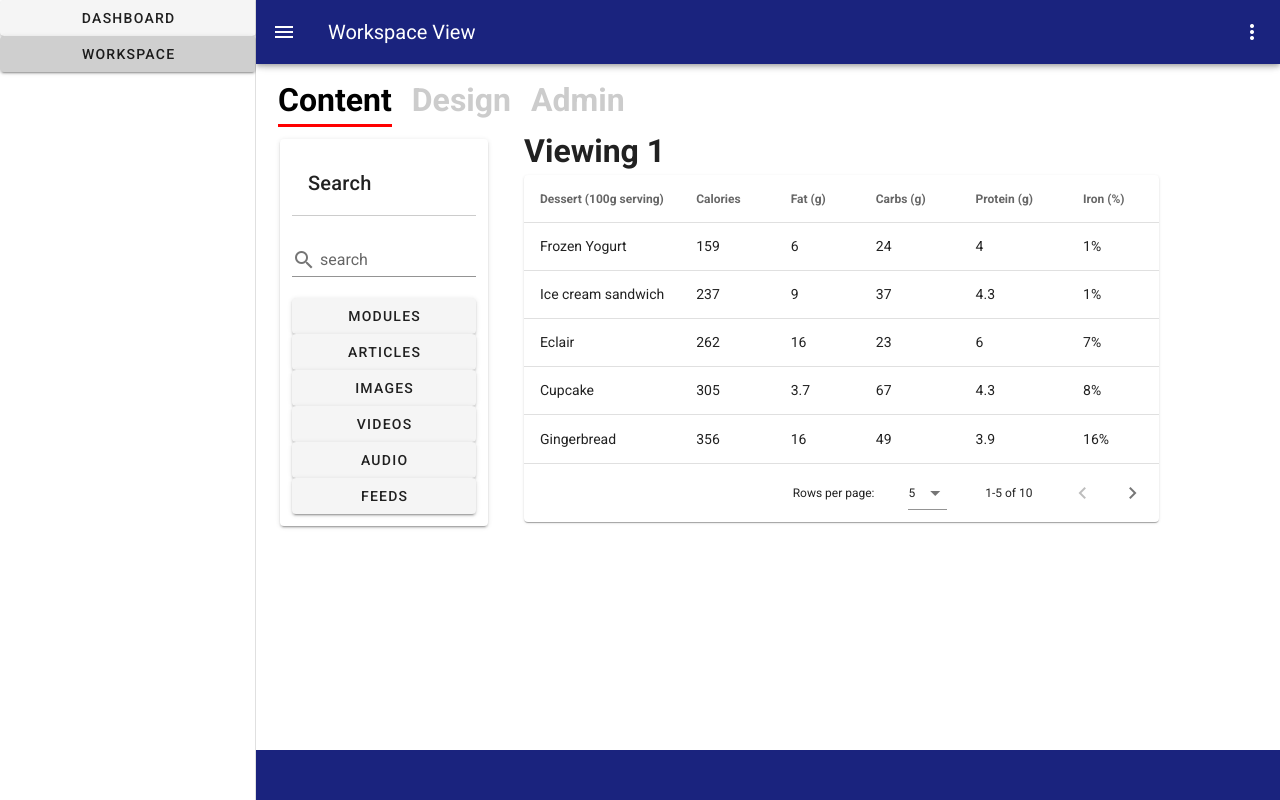
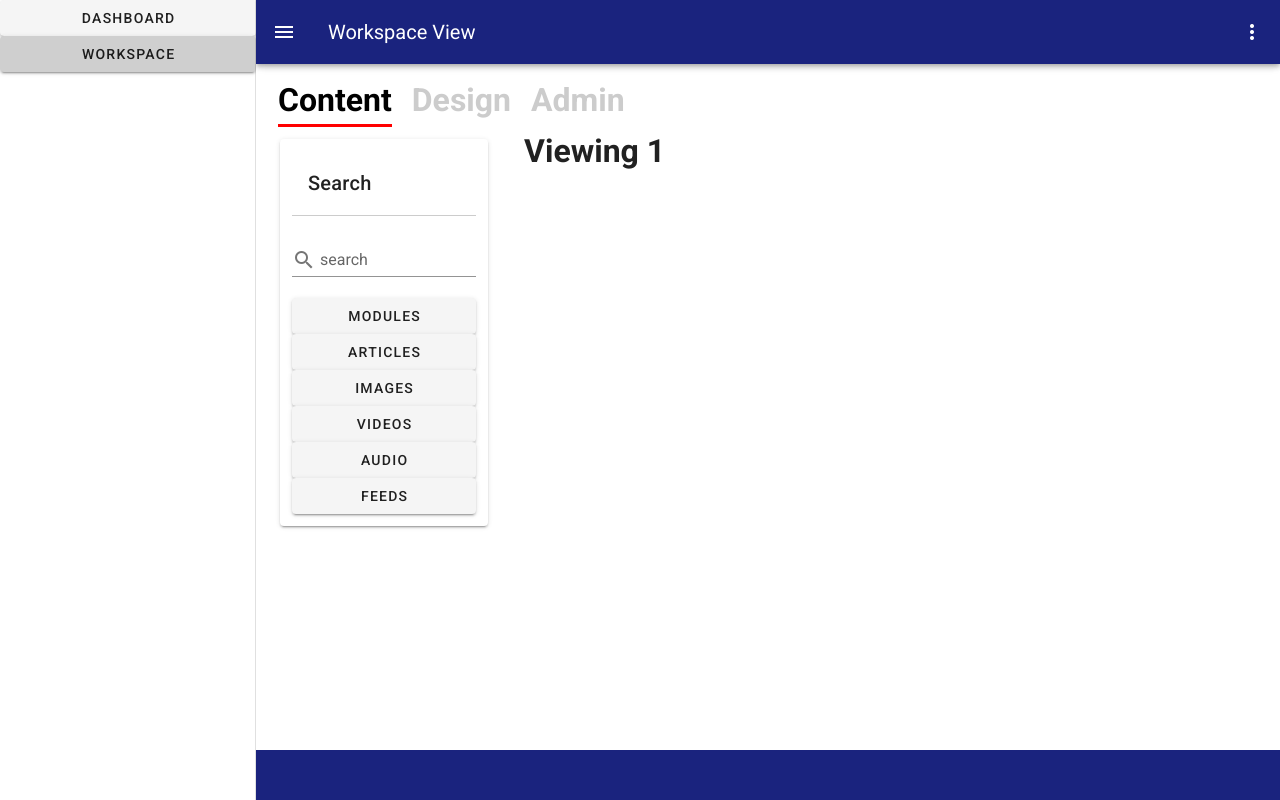
Before and after one commit to iingles/isaac-ingles-3790-final, a Vue app: page /workspace/1 in a window 1280 px wide. Built offline with nearby package versions, Linux system fonts and the light colour scheme.

Commit message:
messing around with animations and loading searches

```diff
--- a/src/assets/modules.js
+++ b/src/assets/modules.js
@@ -1,4 +1,4 @@
-var contentModules = [
+const contentModules = [
     {
         id: 1,
         name: 'Homepage',
--- a/src/components/workspace/SearchResults.vue
+++ b/src/components/workspace/SearchResults.vue
@@ -1,4 +1,9 @@
 <template>
+  <div>
+    <!-- <transition name="flip" type="animation">
+      <v-card>
+        hi
+      </v-card>
       <v-data-table
         :headers="headers"
         :items="desserts"
@@ -6,112 +11,142 @@
         class="elevation-1"
         >
         </v-data-table>
+    </transition> -->
+      <!-- <div v-for="mod in mods" :key="mod.id">
+       {{ mod.name }}
+      </div> -->
+  </div>
 </template>
 
 <script>
-export default {
-     data () {
-      return {
-        headers: [
-          {
-            text: 'Dessert (100g serving)',
-            align: 'left',
-            sortable: false,
-            value: 'name',
-          },
-          { text: 'Calories', value: 'calories' },
-          { text: 'Fat (g)', value: 'fat' },
-          { text: 'Carbs (g)', value: 'carbs' },
-          { text: 'Protein (g)', value: 'protein' },
-          { text: 'Iron (%)', value: 'iron' },
-        ],
-        desserts: [
-          {
-            name: 'Frozen Yogurt',
-            calories: 159,
-            fat: 6.0,
-            carbs: 24,
-            protein: 4.0,
-            iron: '1%',
-          },
-          {
-            name: 'Ice cream sandwich',
-            calories: 237,
-            fat: 9.0,
-            carbs: 37,
-            protein: 4.3,
-            iron: '1%',
-          },
-          {
-            name: 'Eclair',
-            calories: 262,
-            fat: 16.0,
-            carbs: 23,
-            protein: 6.0,
-            iron: '7%',
-          },
-          {
-            name: 'Cupcake',
-            calories: 305,
-            fat: 3.7,
-            carbs: 67,
-            protein: 4.3,
-            iron: '8%',
-          },
-          {
-            name: 'Gingerbread',
-            calories: 356,
-            fat: 16.0,
-            carbs: 49,
-            protein: 3.9,
-            iron: '16%',
-          },
-          {
-            name: 'Jelly bean',
-            calories: 375,
-            fat: 0.0,
-            carbs: 94,
-            protein: 0.0,
-            iron: '0%',
-          },
-          {
-            name: 'Lollipop',
-            calories: 392,
-            fat: 0.2,
-            carbs: 98,
-            protein: 0,
-            iron: '2%',
-          },
-          {
-            name: 'Honeycomb',
-            calories: 408,
-            fat: 3.2,
-            carbs: 87,
-            protein: 6.5,
-            iron: '45%',
-          },
-          {
-            name: 'Donut',
-            calories: 452,
-            fat: 25.0,
-            carbs: 51,
-            protein: 4.9,
-            iron: '22%',
-          },
-          {
-            name: 'KitKat',
-            calories: 518,
-            fat: 26.0,
-            carbs: 65,
-            protein: 7,
-            iron: '6%',
-          },
-        ],
-      }
-    },
-}
+//import contentModules from '../../assets/modules.js'
+
+//export default {
+ // data () {
+   // return {
+  //     headers: [
+  //       {
+  //         text: 'Dessert (100g serving)',
+  //         align: 'left',
+  //         sortable: false,
+  //         value: 'name',
+  //       },
+  //       { text: 'Calories', value: 'calories' },
+  //       { text: 'Fat (g)', value: 'fat' },
+  //       { text: 'Carbs (g)', value: 'carbs' },
+  //       { text: 'Protein (g)', value: 'protein' },
+  //       { text: 'Iron (%)', value: 'iron' },
+  //     ],
+  //     items: [],
+  //     desserts: [
+  //       {
+  //         name: 'Frozen Yogurt',
+  //         calories: 159,
+  //         fat: 6.0,
+  //         carbs: 24,
+  //         protein: 4.0,
+  //         iron: '1%',
+  //       },
+  //       {
+  //         name: 'Ice cream sandwich',
+  //         calories: 237,
+  //         fat: 9.0,
+  //         carbs: 37,
+  //         protein: 4.3,
+  //         iron: '1%',
+  //       },
+  //       {
+  //         name: 'Eclair',
+  //         calories: 262,
+  //         fat: 16.0,
+  //         carbs: 23,
+  //         protein: 6.0,
+  //         iron: '7%',
+  //       },
+  //       {
+  //         name: 'Cupcake',
+  //         calories: 305,
+  //         fat: 3.7,
+  //         carbs: 67,
+  //         protein: 4.3,
+  //         iron: '8%',
+  //       },
+  //       {
+  //         name: 'Gingerbread',
+  //         calories: 356,
+  //         fat: 16.0,
+  //         carbs: 49,
+  //         protein: 3.9,
+  //         iron: '16%',
+  //       },
+  //       {
+  //         name: 'Jelly bean',
+  //         calories: 375,
+  //         fat: 0.0,
+  //         carbs: 94,
+  //         protein: 0.0,
+  //         iron: '0%',
+  //       },
+  //       {
+  //         name: 'Lollipop',
+  //         calories: 392,
+  //         fat: 0.2,
+  //         carbs: 98,
+  //         protein: 0,
+  //         iron: '2%',
+  //       },
+  //       {
+  //         name: 'Honeycomb',
+  //         calories: 408,
+  //         fat: 3.2,
+  //         carbs: 87,
+  //         protein: 6.5,
+  //         iron: '45%',
+  //       },
+  //       {
+  //         name: 'Donut',
+  //         calories: 452,
+  //         fat: 25.0,
+  //         carbs: 51,
+  //         protein: 4.9,
+  //         iron: '22%',
+  //       },
+  //       {
+  //         name: 'KitKat',
+  //         calories: 518,
+  //         fat: 26.0,
+  //         carbs: 65,
+  //         protein: 7,
+  //         iron: '6%',
+  //       },
+  //     ],
+  //   }
+  // },
+  // created() {
+  //   for(let i = 0; i < contentModules.length; i++){
+  //     this.items.push(contentModules[i])
+  //   }
+
+  //}
+//}
 </script>
 
 <style scoped>
+  /* .flip-enter-active {
+    animation: flipin 1.5s ease-out forwards;
+  }
+  .flip-leave-active {
+    animation: flipout 1.5s ease-out forwards;
+  }
+
+  @keyframes flipin {
+    from {transform: rotateY(0deg);}
+    to {transform: rotateY(180deg); }
+  }
+
+   @keyframes flipout {
+    from {transform: rotateY(180deg);}
+    to {transform: rotateY(0deg); }
+  } */
 
 </style>
```
Lines whose indentation alone changed are shown as unchanged.
